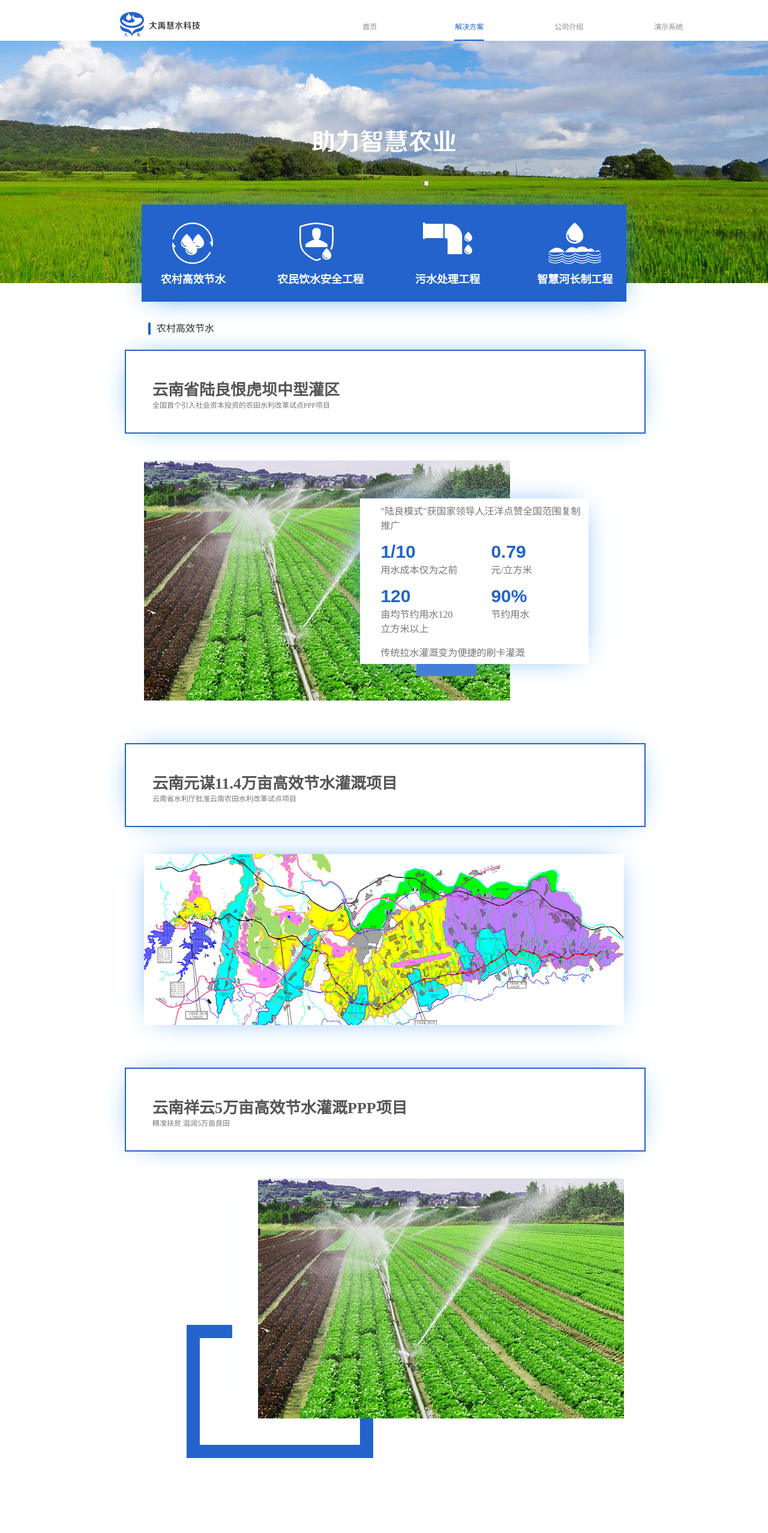
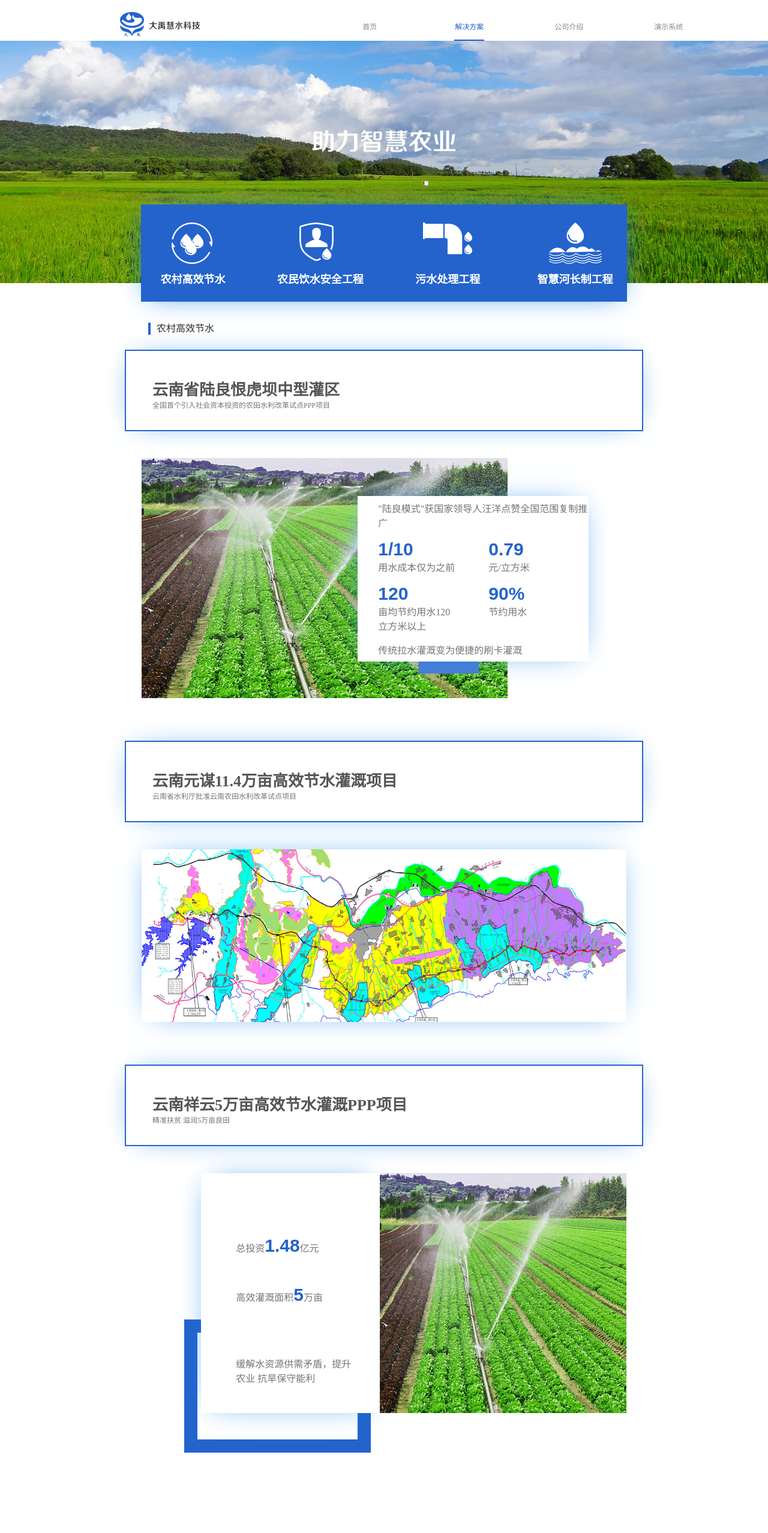
Before and after one commit to yanglixinflw/dayuhuishuiguanwang, a Vue app: page /solution in a window 1280 px wide. Shown: the top 2556 px of the page at 60% size. Built offline with nearby package versions, Linux system fonts and the light colour scheme.

Commit message:
更新代码

```diff
--- a/src/components/Common/CommonFooter.vue
+++ b/src/components/Common/CommonFooter.vue
@@ -42,7 +42,6 @@ export default {
 </script>
 <style lang="less" scoped>
 .footer {
-  bottom: 0;
   width: 100%;
     .informationBg{
         width: 100%;
--- a/src/components/Common/CommonHead.vue
+++ b/src/components/Common/CommonHead.vue
@@ -3,7 +3,7 @@
     <el-row type="flex">
       <el-col :span="10">
         <div class="logoName">
-          <img src='../../assets/logo.png' />
+          <img src='../../assets/logo.png' @click="handleLogoClick"/>
         </div>
       </el-col>
       <el-col :span="14">
@@ -11,7 +11,6 @@
           <el-menu
             :default-active="activeIndex"
             mode="horizontal"
-            @select="handleSelect"
           >
             <el-menu-item index="/">
               <router-link to="/">首页</router-link>
@@ -45,6 +44,9 @@ export default {
       handleSelect(key, keyPath) {
         // console.log(key,keyPath);
         this.activeIndex=key
+      },
+      handleLogoClick(){
+        this.$router.push('/');
       }
     }
 
@@ -65,6 +67,7 @@ export default {
           img{
             position: relative;
             top: 20px;
+            cursor: pointer;
           }
         }
         .navMenu{
--- a/src/components/Solution/Solution.vue
+++ b/src/components/Solution/Solution.vue
@@ -43,7 +43,7 @@
                 <span class="proPoint">精准扶贫 滋润5万亩良田</span>
             </div>
             <div class="proItem">
-                <div class="stroke"></div>
+                <div class="colorStroke"></div>
                 <div class="itemXiangYun">
                     <div class="xiangyunInfo">
                         <div class="part1">总投资<span>1.48</span>亿元</div>
@@ -155,6 +155,7 @@ export default {
         margin-top:25px;
         height: 136px;
         box-shadow: 0px 0px 48px -21px #1182ED;
+        box-sizing: border-box;
         .proName{
             margin-top:44px;
             margin-left: 44px;
@@ -171,7 +172,7 @@ export default {
     }
     .proItem{
         position: relative;
-        width:92.5%;
+        width:93.45%;
         margin:45px auto 67px;
         .yuanmo{
             width:100%;
@@ -231,7 +232,7 @@ export default {
             right:246px;
             top:275px;
         }
-        .stroke{
+        .colorStroke{
             width:311px;
             height: 222px;
             border:22px solid #2463CC;
@@ -247,7 +248,7 @@ export default {
                 width: 335px;
                 height: 400px;
                 background-color: #fff;
-                margin-left: 147px;
+                margin-left: 12.25%;
                 box-shadow: 0px 0px 48px -21px #1182ED;
                 overflow: hidden;
                 text-overflow:ellipsis;
@@ -286,6 +287,9 @@ export default {
                     font-weight: 400;
                 }
             }
+            img{
+                width: 50.83%;
+            }
         }
 
     }
@@ -295,14 +299,10 @@ export default {
 <style lang="less">
 .program {
     .el-tabs {
-        width: 63%;
-        margin: 0 auto;
-        position: relative;
-        top: -135px;
         .el-tabs__header {
             background-color: #2463cc;
             height: 162px;
-            width:93.6%;
+            width:93.7%;
             margin:0 auto 35px ;
             box-shadow: 0px 0px 48px -14px #1182ED;
             .el-tabs__nav-wrap {
```
